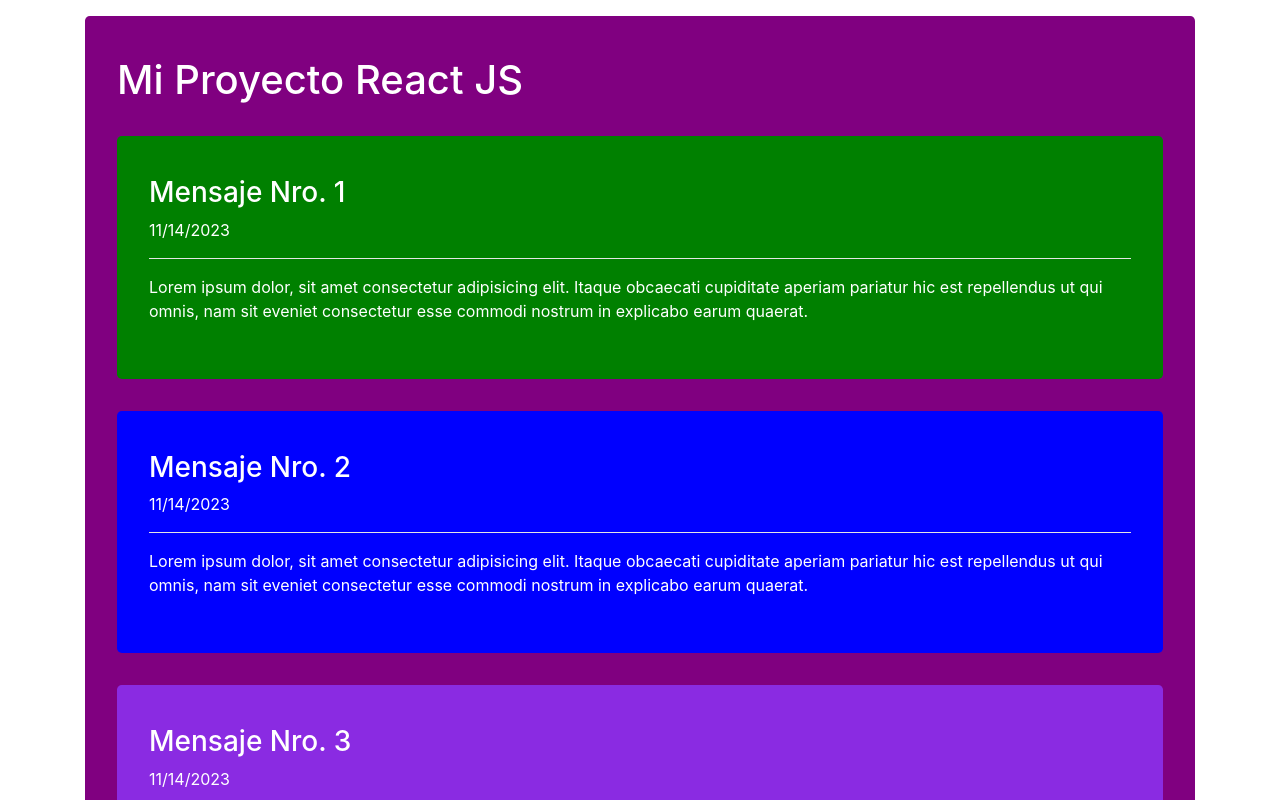
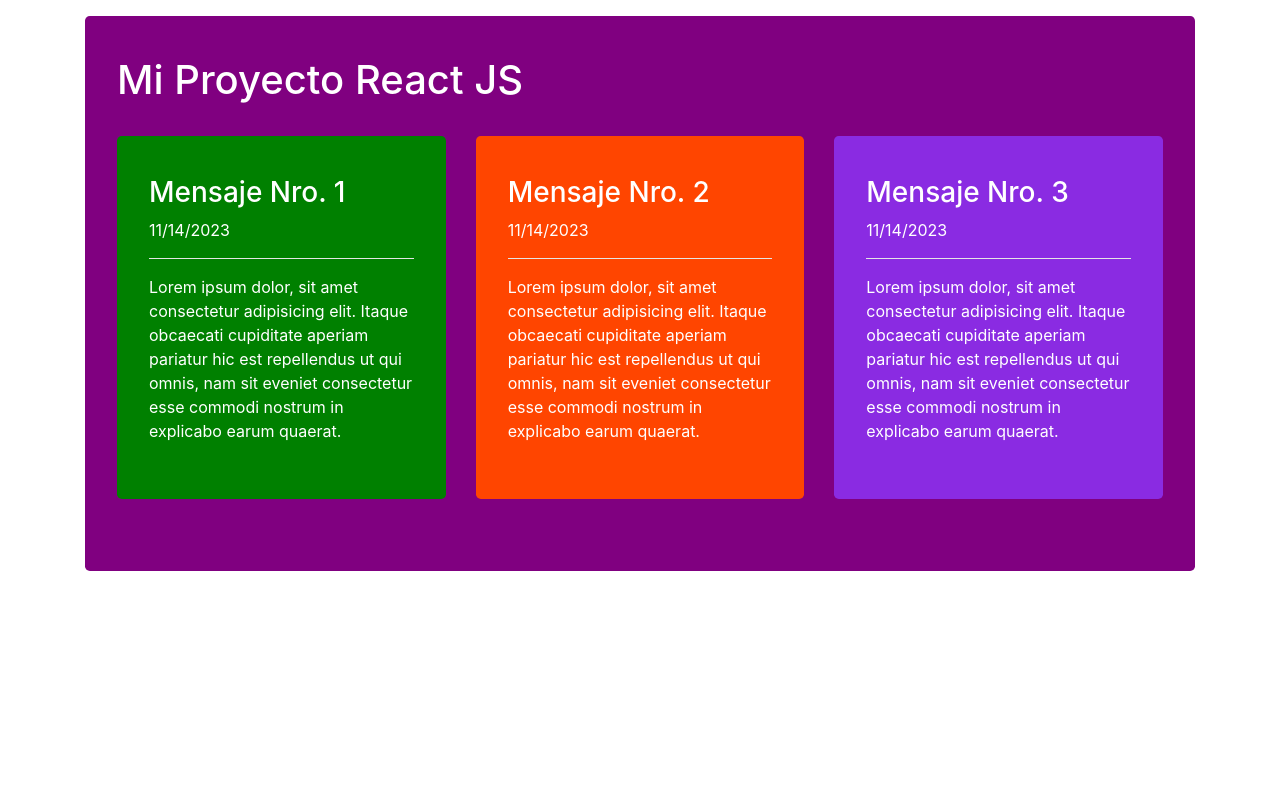
Before and after one commit to Facu-DM/my-app-reactJS, a React (Create React App) app: page / in a window 1280 px wide. Shown: the top 800 px of the page. Built offline with nearby package versions, Linux system fonts and the light colour scheme.

Commit message:
Update App.js

```diff
--- a/src/App.js
+++ b/src/App.js
@@ -10,9 +10,11 @@
           <h1>Mi Proyecto React JS</h1>
           <br />
 
-          <Mensajes titulo='Mensaje Nro. 1' color='green'/>
-          <Mensajes titulo='Mensaje Nro. 2' color='orangeded'/>
-          <Mensajes titulo='Mensaje Nro. 3' color='blueviolet'/>
+          <div className="row">
+            <div className="col-4"><Mensajes titulo='Mensaje Nro. 1' color='green'/></div>
+            <div className="col-4"><Mensajes titulo='Mensaje Nro. 2' color='orangered'/></div>
+            <div className="col-4"><Mensajes titulo='Mensaje Nro. 3' color='blueviolet'/></div>
+          </div>
         </div>
       </div>
     </div>
```
